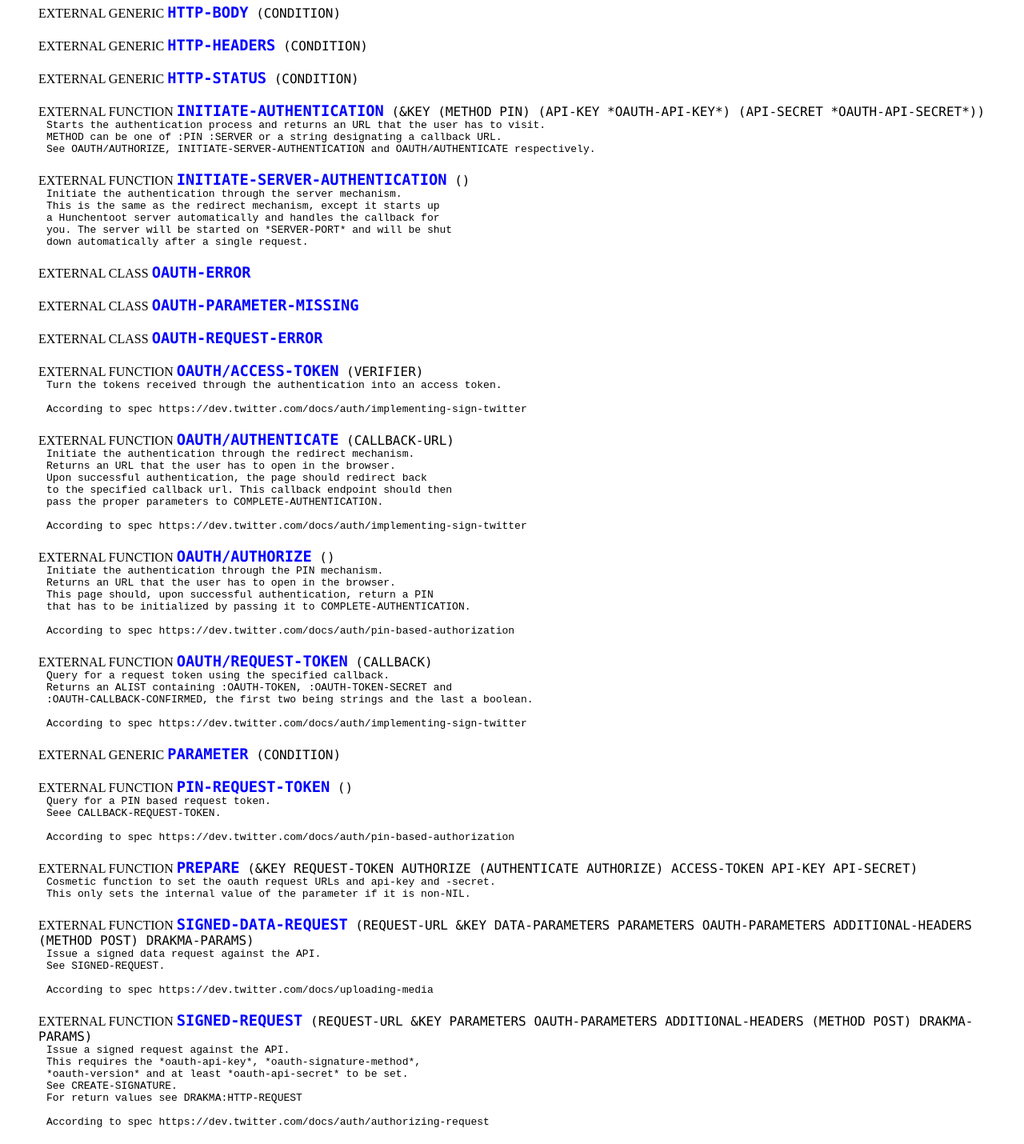
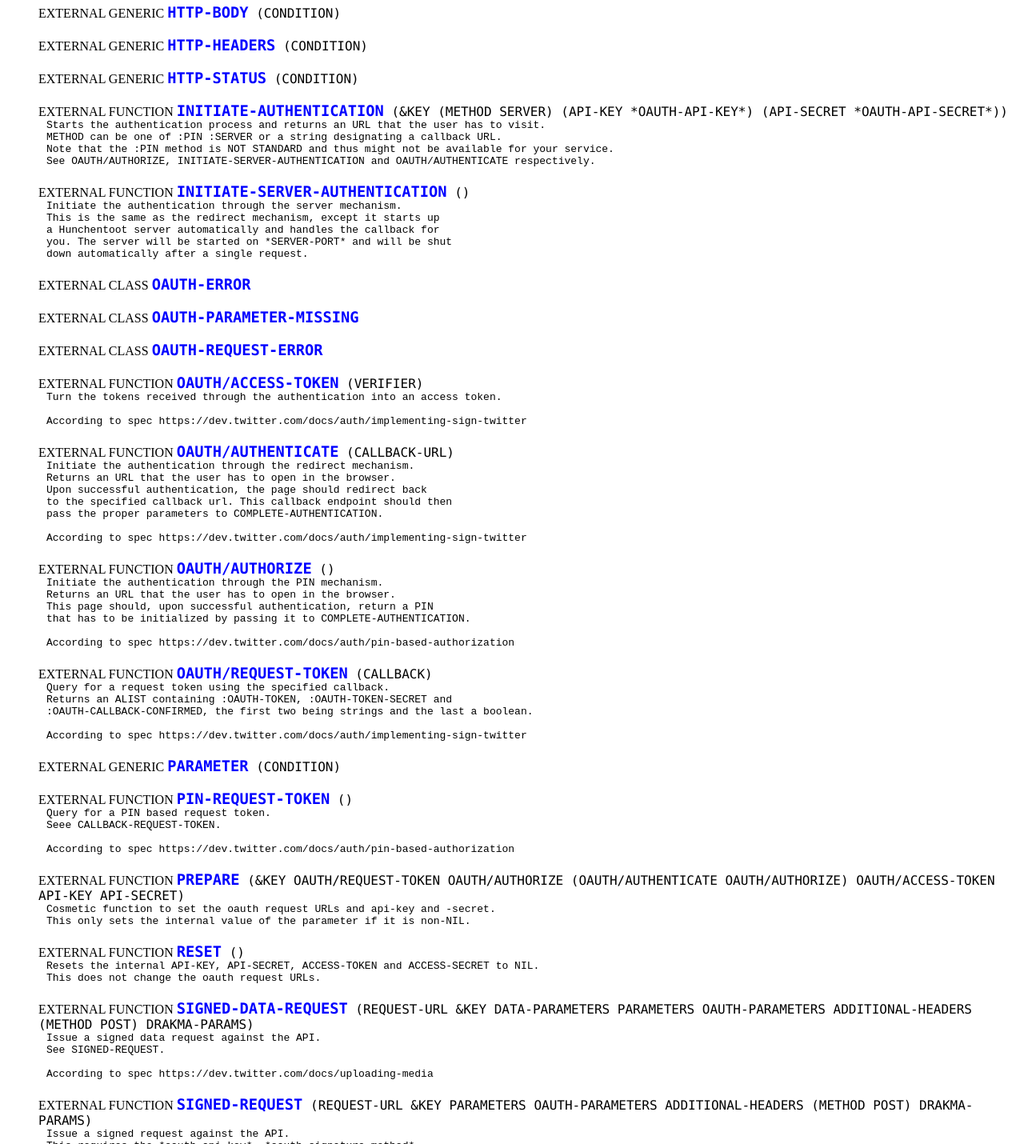
Before and after one commit to Shinmera/south, a plain HTML site: page about.html in a window 1280 px wide. Shown: the part 1860-3290 px from the top of the page at 80% size. Drawn offline with Linux system fonts and the light colour scheme.

Commit message:
Updated doc

```diff
--- a/about.html
+++ b/about.html
@@ -272,11 +272,12 @@ Sets the *OAUTH-TOKEN* and *OAUTH-TOKEN-SECRET* to their respective values.</pre
                 <span class="functype">EXTERNAL FUNCTION</span>
                 <code>
                   <h3><a href="#INITIATE-AUTHENTICATION" class="funcname">INITIATE-AUTHENTICATION</a></h3>
-                  <span class="funcargs">(&amp;KEY (METHOD PIN) (API-KEY *OAUTH-API-KEY*) (API-SECRET *OAUTH-API-SECRET*))</span>
+                  <span class="funcargs">(&amp;KEY (METHOD SERVER) (API-KEY *OAUTH-API-KEY*) (API-SECRET *OAUTH-API-SECRET*))</span>
                 </code>
               </header>
               <pre class="funcdesc">Starts the authentication process and returns an URL that the user has to visit.
 METHOD can be one of :PIN :SERVER or a string designating a callback URL.
+Note that the :PIN method is NOT STANDARD and thus might not be available for your service.
 See OAUTH/AUTHORIZE, INITIATE-SERVER-AUTHENTICATION and OAUTH/AUTHENTICATE respectively.</pre>
             </article>
           </li><li id="template">
@@ -430,12 +431,25 @@ According to spec https://dev.twitter.com/docs/auth/pin-based-authorization</pre
                 <span class="functype">EXTERNAL FUNCTION</span>
                 <code>
                   <h3><a href="#PREPARE" class="funcname">PREPARE</a></h3>
-                  <span class="funcargs">(&amp;KEY REQUEST-TOKEN AUTHORIZE (AUTHENTICATE AUTHORIZE) ACCESS-TOKEN API-KEY
- API-SECRET)</span>
+                  <span class="funcargs">(&amp;KEY OAUTH/REQUEST-TOKEN OAUTH/AUTHORIZE (OAUTH/AUTHENTICATE OAUTH/AUTHORIZE)
+ OAUTH/ACCESS-TOKEN API-KEY API-SECRET)</span>
                 </code>
               </header>
               <pre class="funcdesc">Cosmetic function to set the oauth request URLs and api-key and -secret.
 This only sets the internal value of the parameter if it is non-NIL.</pre>
+            </article>
+          </li><li id="template">
+            <article>
+              <a name="RESET" class="anchor"/>
+              <header>
+                <span class="functype">EXTERNAL FUNCTION</span>
+                <code>
+                  <h3><a href="#RESET" class="funcname">RESET</a></h3>
+                  <span class="funcargs">()</span>
+                </code>
+              </header>
+              <pre class="funcdesc">Resets the internal API-KEY, API-SECRET, ACCESS-TOKEN and ACCESS-SECRET to NIL.
+This does not change the oauth request URLs.</pre>
             </article>
           </li><li id="template">
             <article>
```
